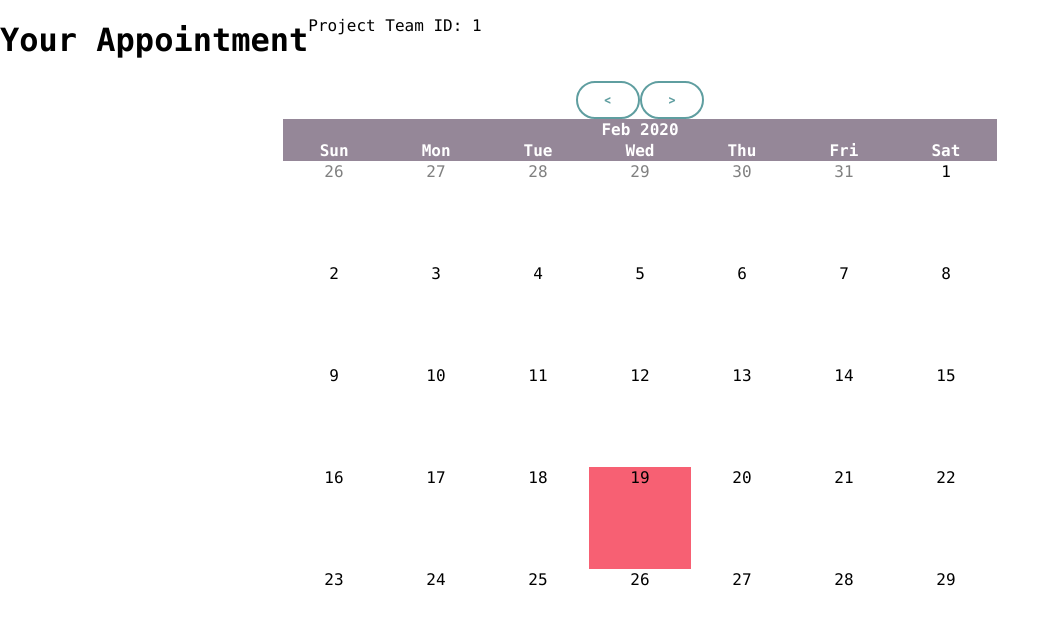
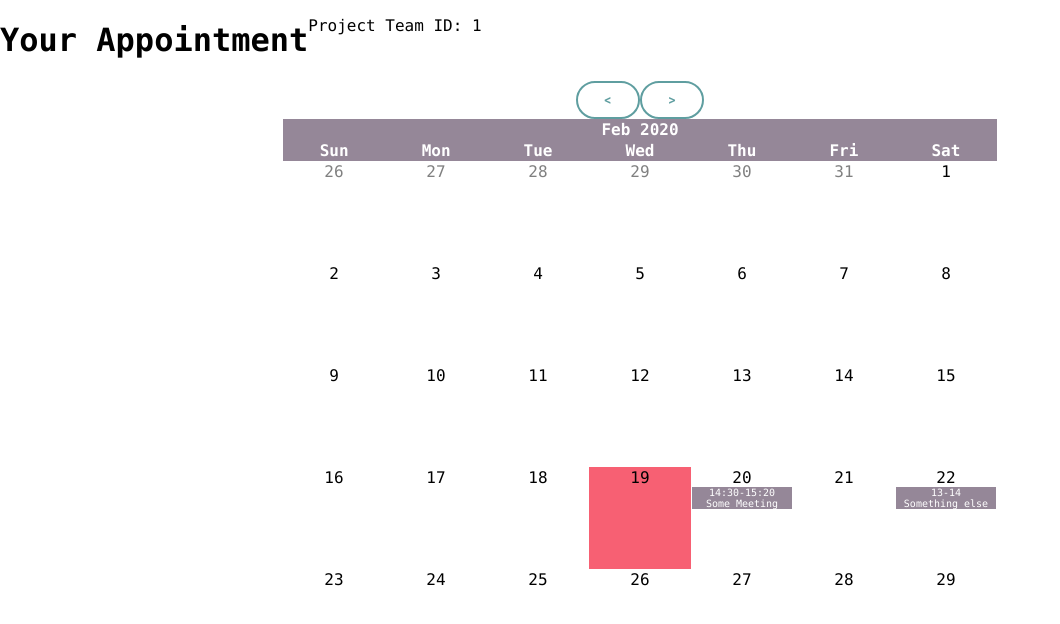
Before and after one commit to nataliamoran/u-team-up, a React (Create React App) app in the folder u_team_up_app/: page /team/appointment in a window 1280 px wide. Shown: the top 624 px of the page, without its empty margins (0-1060 px from the left). Built offline with nearby package versions, Linux system fonts and the light colour scheme.

Commit message:
Enable calendar to display schedule

```diff
--- a/u_team_up_app/src/App.js
+++ b/u_team_up_app/src/App.js
@@ -26,7 +26,20 @@ class App extends React.Component {
                         <Route exact path='/team' render={() =>
                             (<Team state={this.state}/>)}/>
                         <Route exact path='/team/appointment'
-                               render={() => <TeamAppointment teamId={1} otherSchedule={ [] } /> }/>
+                               render={() => <TeamAppointment
+                                                 teamId={1}
+                                                 otherSchedule={
+                                                     [{
+                                                         name: 'Some Meeting',
+                                                         start: new Date(2020, 1, 20, 14, 30),
+                                                         end: new Date(2020, 1, 20, 15, 20)
+                                                     },
+                                                      {
+                                                          name: 'Something else',
+                                                          start: new Date(2020, 1, 22, 13, 0),
+                                                          end: new Date(2020, 1, 22, 14, 0)
+                                                      },
+                                                     ] } /> }/>
                     </Switch>
                 </BrowserRouter>
             </div>
--- a/u_team_up_app/src/react-components/Calendar/index.js
+++ b/u_team_up_app/src/react-components/Calendar/index.js
@@ -7,6 +7,14 @@ const debug = console.log;
 
 const monthNames = ['Jan', 'Feb', 'Mar', 'Apr', 'May', 'Jun',
                     'Jul', 'Aug', 'Sep', 'Oct', 'Nov', 'Dec'];
+
+const isSameDay = (a, b) => a.getMonth() === b.getMonth()
+      && a.getFullYear() === b.getFullYear()
+      && a.getDate() === b.getDate();
+
+const formatTime = d => d.getHours() + (d.getMinutes() ? (':' + d.getMinutes()) : '');
+
+const formatTimeInterval = s => formatTime(s.start) + '-' + formatTime(s.end);
 
 class Calendar extends React.Component {
     constructor(props) {
@@ -22,7 +30,9 @@ class Calendar extends React.Component {
         this.state = {
             today: new Date(now.getFullYear(), now.getMonth(), now.getDate(), 2),
             displayDate,
+            schedule: props.schedule,
         };
+        debug(this.state.schedule);
 
         this.changeMonth = this.changeMonth.bind(this);
     }
@@ -67,6 +77,46 @@ class Calendar extends React.Component {
             return Math.ceil((numDays[date.getMonth()] - firstDayNum(date)) / 7);
         };
 
+        const generateCalendarDays = () =>
+              Array(numWeeks(this.state.displayDate)).fill(0)
+              .map((_, week) =>
+                   <tr className='calendar__week' key={ week }>
+                       {
+                           [0, 1, 2, 3, 4, 5, 6].map(day => {
+                               debug('w=', week);
+                               const d = new Date(this.state.displayDate.getTime());
+                               debug('d=', d);
+                               const dayCode = firstDayNum(d) + week * 7 + day;
+                               d.setDate(dayCode);
+
+                               const isDisplayMonth = d.getMonth() === this.state.displayDate.getMonth();
+                               const isToday = isSameDay(d, this.state.today);
+                               const classes = 'calendar__day'
+                                     + (isDisplayMonth ? '' : ' calendar__day_inactive')
+                                     + (isToday ? ' calendar__day_today' : '');
+
+                               return (<td key={ dayCode }
+                                           className={ classes }>
+                                           <div>
+                                               <div className='calendar__date'>{ d.getDate() }</div>
+                                               { this.state.schedule
+                                                 .filter(s => isSameDay(s.start, d))
+                                                 .sort((a, b) => a.start.getTime() - b.start.getTime())
+                                                 .map(s =>
+                                                      <div className='calendar__schedule'
+                                                           key={s.start.getTime() + ' ' + s.end.getTime()}>
+                                                          { formatTimeInterval(s) }
+                                                          <div className='calendar__schedule_name'>
+                                                              {s.name}
+                                                          </div>
+                                                      </div>)
+                                               }
+                                           </div>
+                                       </td>);
+                           })
+                       }
+                   </tr>);
+
         return (
             <div className='calendar'>
                 <div className='calendar__button_container'>
@@ -83,7 +133,7 @@ class Calendar extends React.Component {
                     <table>
                         <tbody>
                             <tr className='calendar__title'>
-                                <th colspan='7' className='calendar__title'>
+                                <th colSpan='7' className='calendar__title'>
                                     { monthNames[this.state.displayDate.getMonth()] }&nbsp;
                                     { this.state.displayDate.getFullYear() }</th>
                             </tr>
@@ -91,34 +141,7 @@ class Calendar extends React.Component {
                                 <th>Sun</th><th>Mon</th><th>Tue</th><th>Wed</th>
                                 <th>Thu</th><th>Fri</th><th>Sat</th>
                             </tr>
-                            {
-                                Array(numWeeks(this.state.displayDate)).fill(0)
-                                .map((_, week) =>
-                                     <tr className='calendar__week' key={ week }>
-                                         {
-                                             [0, 1, 2, 3, 4, 5, 6].map(day => {
-                                                 debug('w=', week);
-                                                 const d = new Date(this.state.displayDate.getTime());
-                                                 debug('d=', d);
-                                                 const dayCode = firstDayNum(d) + week * 7 + day;
-                                                 d.setDate(dayCode);
-
-                                                 const isDisplayMonth = d.getMonth() === this.state.displayDate.getMonth();
-                                                 const isToday = d.getMonth() === this.state.today.getMonth()
-                                                       && d.getFullYear() === this.state.today.getFullYear()
-                                                       && d.getDate() === this.state.today.getDate();
-                                                 const classes = 'calendar__day'
-                                                       + (isDisplayMonth ? '' : ' calendar__day_inactive')
-                                                       + (isToday ? ' calendar__day_today' : '');
-
-                                                 return (<td key={ dayCode }
-                                                       className={ classes }>
-                                    { d.getDate() }
-                                </td>);
-                                             })
-                                         }
-                                     </tr>)
-                            }
+                            { generateCalendarDays() }
                         </tbody>
                     </table>
                 </div>
--- a/u_team_up_app/src/react-components/Calendar/styles.css
+++ b/u_team_up_app/src/react-components/Calendar/styles.css
@@ -71,3 +71,10 @@
     margin: auto;
     display: inline-block;
 }
+
+.calendar__schedule
+{
+    font-size: 10px;
+    background-color: #958798;
+    color: #fff;
+}
```
